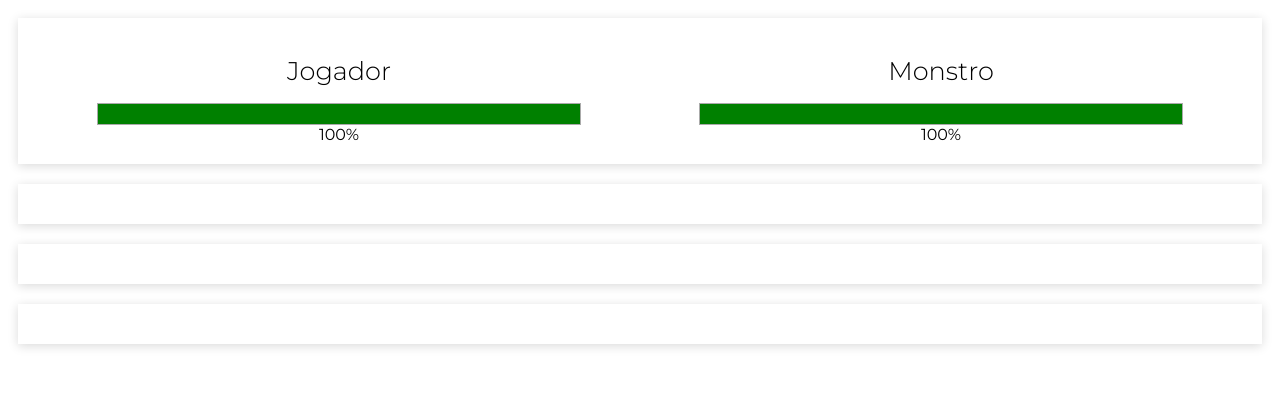
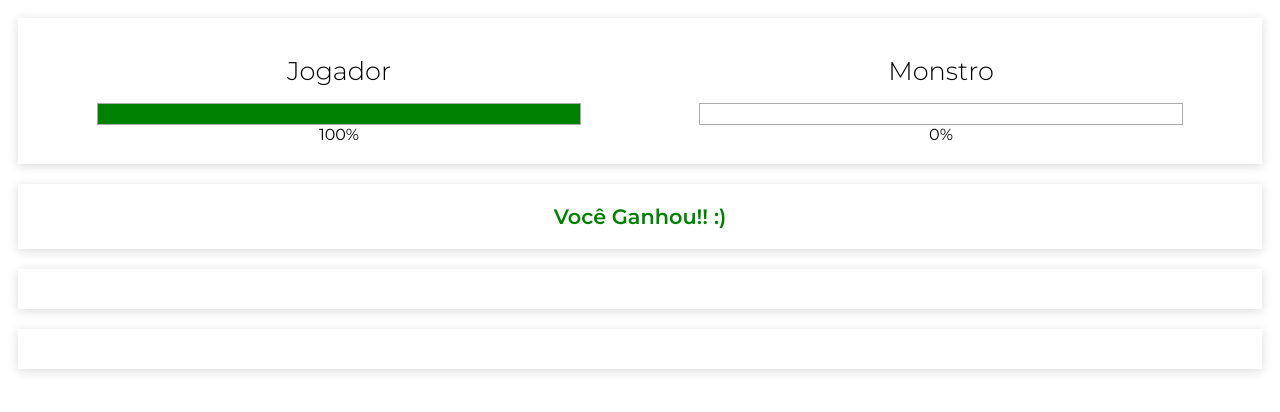
Before and after one commit to HDias/MonsterKiller, a plain HTML site: page index.html in a window 1280 px wide. Drawn offline with nearby package versions, Linux system fonts and the light colour scheme.

Commit message:
Aula 64 - Mostrando Resultado

```diff
--- a/app.js
+++ b/app.js
@@ -2,11 +2,17 @@ new Vue({
   el: '#app',
   data: {
     playerLife: 100,
-    monsterLife: 100
+    monsterLife: 0
   },
 
   computed: {
+    hasResult() {
+      return this.playerLife == 0 || this.monsterLife == 0
+    },
 
+    playerWins() {
+      return this.monsterLife == 0
+    }
   },
 
   methods: {
--- a/index.html
+++ b/index.html
@@ -33,7 +33,10 @@
         <div class="life">{{ monsterLife }}%</div>
       </div>
     </div>
-    <div class="panel result"></div>
+    <div v-if="hasResult" class="panel result">
+      <div v-if="playerWins" class="win">Você Ganhou!! :)</div>
+      <div v-else class="lose">Você Perdeu!! :(</div>
+    </div>
     <div class="panel buttons"></div>
     <div class="panel logs"></div>
   </div>
--- a/style.css
+++ b/style.css
@@ -49,3 +49,20 @@ html {
 .life-bar .life.danger {
   background-color: red;
 }
+
+/* Áre de resultado */
+
+.result {
+  display: flex;
+  justify-content: center;
+  font-size: 1.3rem;
+  font-weight: 600;
+}
+
+.result .win {
+  color: green;
+}
+
+.result .lose {
+  color: red;
+}
```
